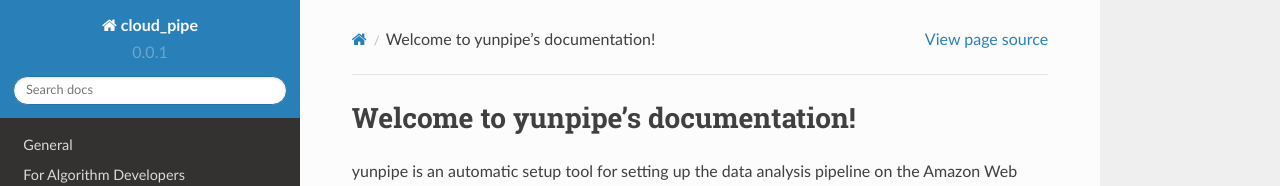
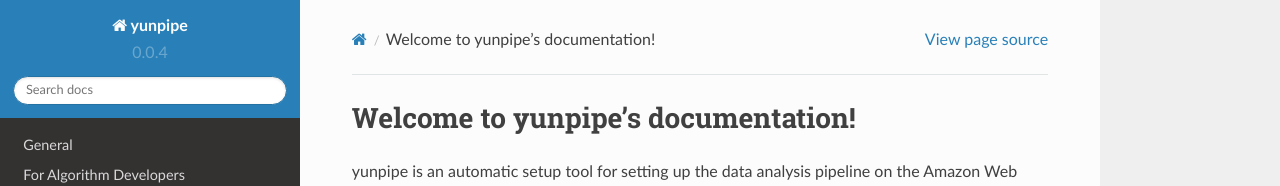
Before and after one commit to sharmalab/yunpipe, a Sphinx documentation site: the page built from docs/index.rst, in a window 1280 px wide. Shown: the top 186 px of the page. Built offline with Sphinx 7.4.7 and the Read the Docs theme 2.0.0, drawn with Linux system fonts in a browser that asks for light colours.

Commit message:
change cloud_pipe to yunpipe

```diff
--- a/docs/conf.py
+++ b/docs/conf.py
@@ -1,7 +1,7 @@
 #!/usr/bin/env python3
 # -*- coding: utf-8 -*-
 #
-# cloud_pipe documentation build configuration file, created by
+# yunpipe documentation build configuration file, created by
 # sphinx-quickstart on Tue Jul 26 15:15:43 2016.
 #
 # This file is execfile()d with the current directory set to its
@@ -58,7 +58,7 @@
 master_doc = 'index'
 
 # General information about the project.
-project = 'cloud_pipe'
+project = 'yunpipe'
 copyright = '2016, Yuxing Wang'
 author = 'Yuxing Wang'
 
@@ -67,9 +67,9 @@
 # built documents.
 #
 # The short X.Y version.
-version = '0.0.1'
+version = '0.0.4'
 # The full version, including alpha/beta/rc tags.
-release = '0.0.1'
+release = '0.0.4'
 
 # The language for content autogenerated by Sphinx. Refer to documentation
 # for a list of supported languages.
@@ -143,7 +143,7 @@
 # The name for this set of Sphinx documents.
 # "<project> v<release> documentation" by default.
 #
-# html_title = 'cloud_pipe v0.0.1'
+# html_title = 'yunpipe v0.0.1'
 
 # A shorter title for the navigation bar.  Default is the same as html_title.
 #
@@ -243,7 +243,7 @@
 # html_search_scorer = 'scorer.js'
 
 # Output file base name for HTML help builder.
-htmlhelp_basename = 'cloud_pipedoc'
+htmlhelp_basename = 'yunpipedoc'
 
 # -- Options for LaTeX output ---------------------------------------------
 
@@ -269,7 +269,7 @@
 # (source start file, target name, title,
 #  author, documentclass [howto, manual, or own class]).
 latex_documents = [
-    (master_doc, 'cloud_pipe.tex', 'cloud\\_pipe Documentation',
+    (master_doc, 'yunpipe.tex', 'yunpipe Documentation',
      'Yuxing Wang', 'manual'),
 ]
 
@@ -311,7 +311,7 @@
 # One entry per manual page. List of tuples
 # (source start file, name, description, authors, manual section).
 man_pages = [
-    (master_doc, 'cloud_pipe', 'cloud_pipe Documentation',
+    (master_doc, 'yunpipe', 'yunpipe Documentation',
      [author], 1)
 ]
 
@@ -326,8 +326,8 @@
 # (source start file, target name, title, author,
 #  dir menu entry, description, category)
 texinfo_documents = [
-    (master_doc, 'cloud_pipe', 'cloud_pipe Documentation',
-     author, 'cloud_pipe', 'One line description of project.',
+    (master_doc, 'yunpipe', 'yunpipe Documentation',
+     author, 'yunpipe', 'One line description of project.',
      'Miscellaneous'),
 ]
 
```
